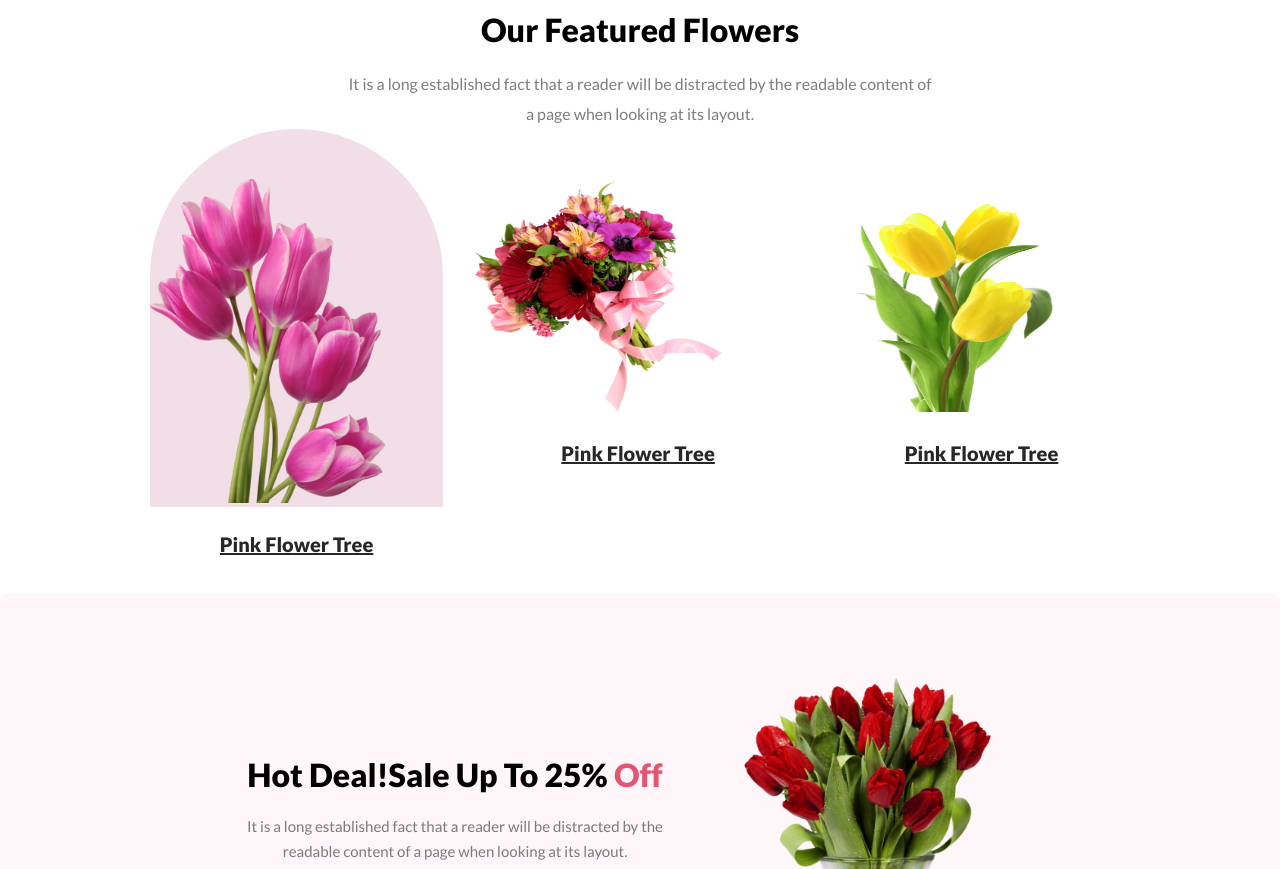
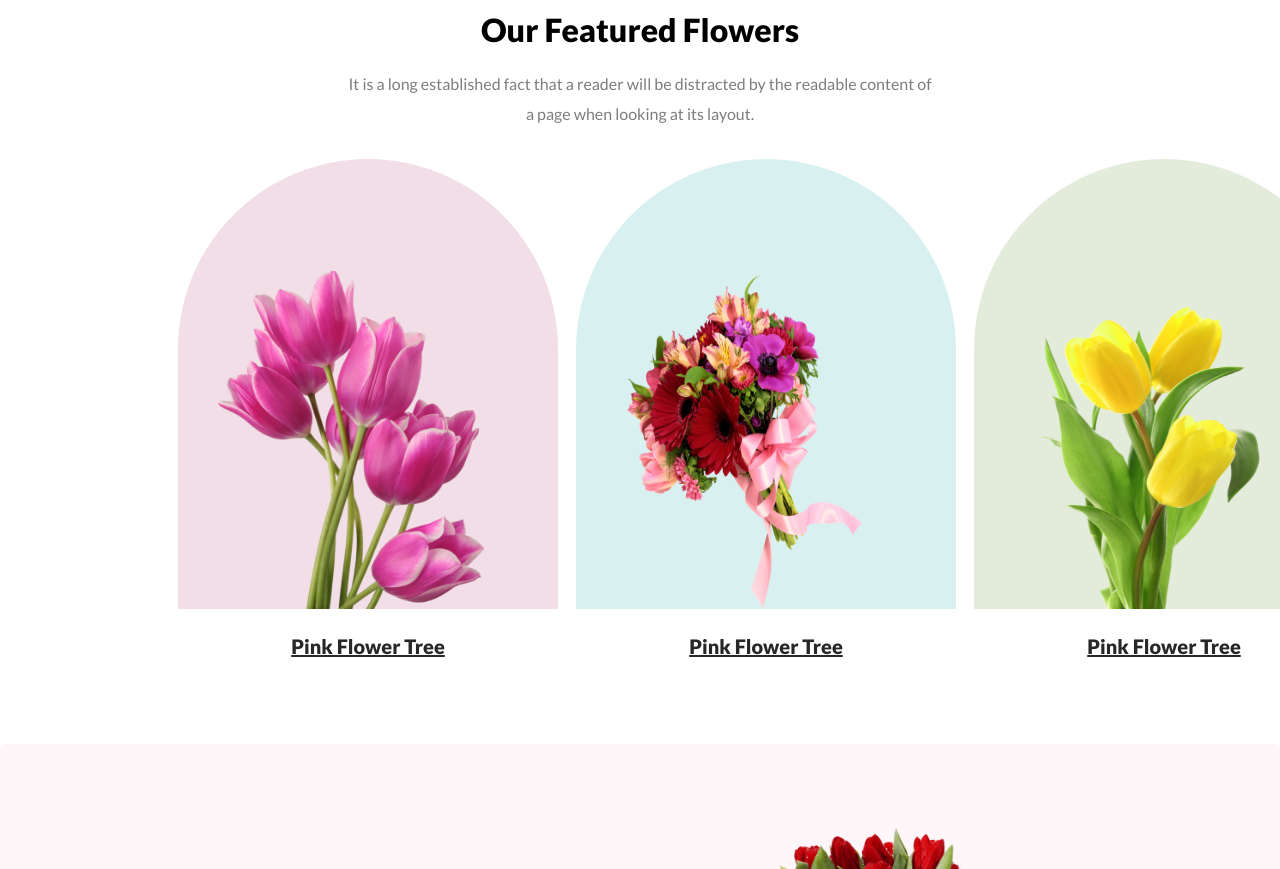
Before and after one commit to Sunjida-Srijoni/Assignment-1-flower-shop, a plain HTML site: page index.html in a window 1280 px wide. Shown: the part 900-1769 px from the top of the page. Drawn offline with Linux system fonts and the light colour scheme.

Commit message:
bonus section added

```diff
--- a/index.html
+++ b/index.html
@@ -51,10 +51,10 @@
                 </p>
             </div>
             <div class="main-img">
-                <div class="image1">
-                    <div class="image-container">
+                <div>
+                    <div class="image1">
                     <img class="img1" src="images/pngwing 6.png" alt="">
-                </div>
+                    </div>
                     <p class="img-caption">
                         Pink Flower Tree
                     </p>
@@ -62,13 +62,17 @@
 
 
                 <div>
+                    <div class="image2">
                     <img class="img1" src="images/pngwing 5.png" alt="">
+                    </div>
                     <p class="img-caption">
                         Pink Flower Tree
                     </p>
                 </div>
                 <div>
+                    <div class="image3">
                     <img class="img1" src="images/pngwing 7.png" alt="">
+                    </div>
                     <p class="img-caption">
                         Pink Flower Tree
                     </p>
--- a/style.css
+++ b/style.css
@@ -136,27 +136,50 @@
     font-weight: 400;
     line-height: 30px;
     margin-top: 20px;
+    margin-bottom: 30px;
 
 }
 .main-img{
     display: flex;
-    justify-content: space-around;
-    margin-left: 150px;
-    margin-right: 150px;
-    gap: 20px;
+    flex-direction: row;
+    margin-left: 178px;
+    margin-right: 1px;
+    gap: 18px;
+    margin-bottom: 80px;
 
 }
-.image-container{
+
+.image1{
     background: rgba(167, 33, 98, 0.15);
-    background-size: 700px 300px;
+
     border-radius: 300px 300px 0px 0px;
+    height: 450px;
+    width: 380px;
+
+}
+
+.image2{
+    background: rgba(5, 151, 160, 0.15);
+
+    border-radius: 300px 300px 0px 0px;
+    height: 450px;
+    width: 380px;
+
+}
+
+.image3{
+    background: rgba(71, 125, 17, 0.15);
+
+    border-radius: 300px 300px 0px 0px;
+    height: 450px;
+    width: 380px;
 
 }
 .img1{
-
-
-    width: 80%;
-    height: 50%;
+    padding-top: 62px;
+    margin-left: 40px;
+    width: 70%;
+    height: 75%;
     margin-top: 50px;
 
 
```
